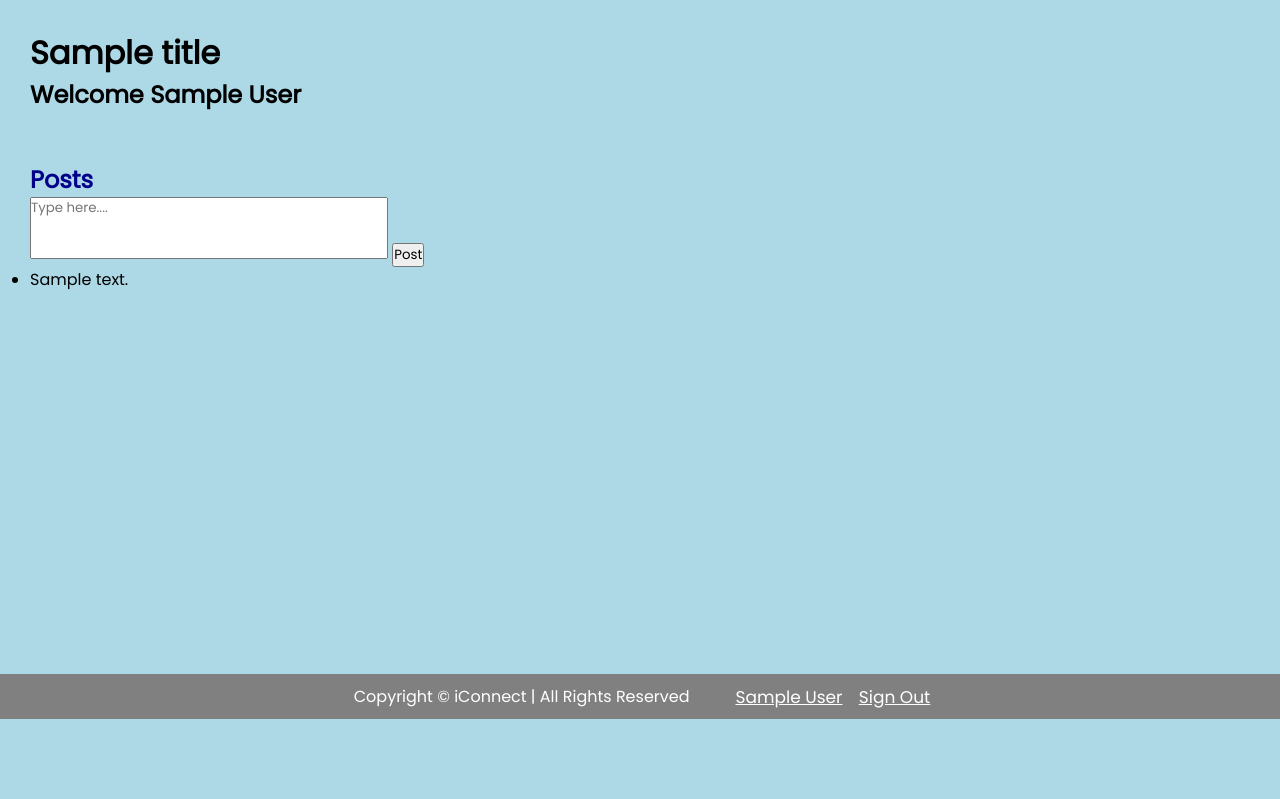
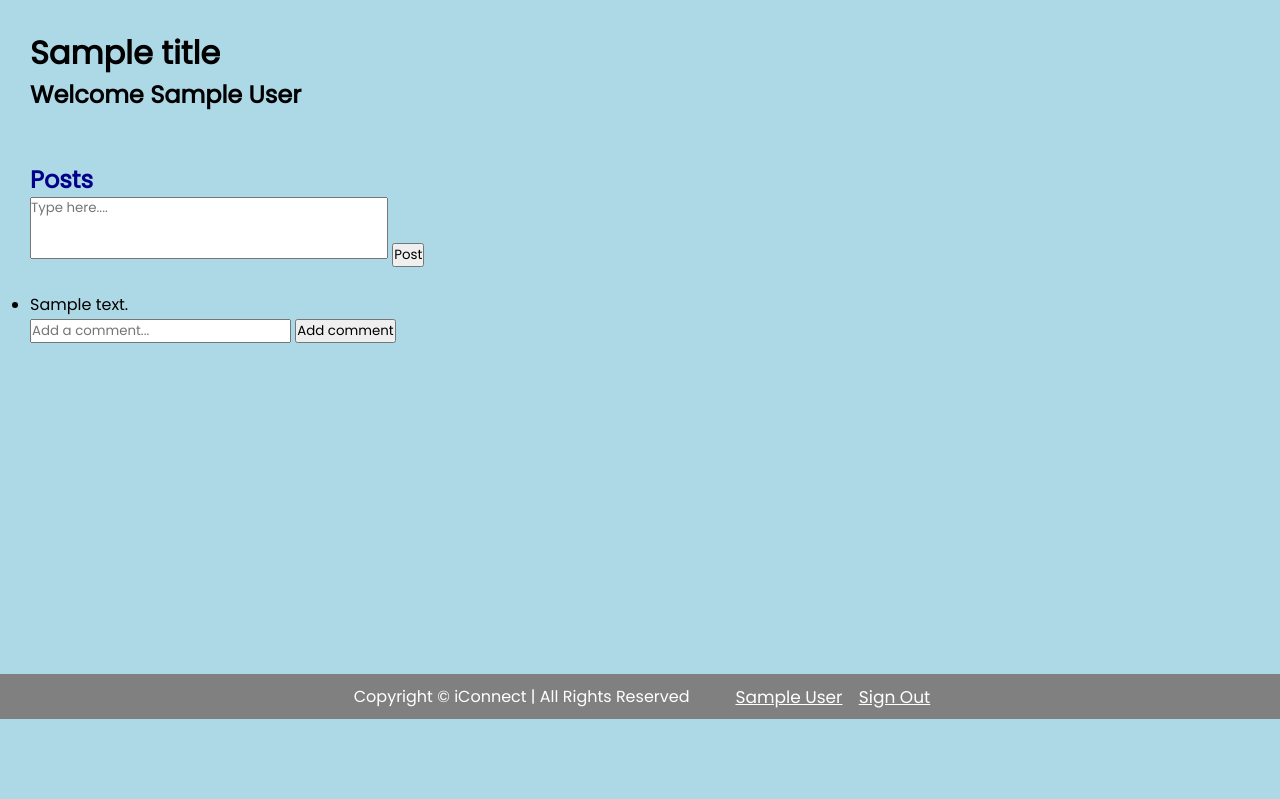
Before and after one commit to akshatk806/iConnect, a Node server app: template views/home.ejs in a window 1280 px wide. Shown: the part 81-880 px from the top of the page. After the commit the page ends 800 px from the top, so only its background shows below. Run offline with Node 20, Linux system fonts and the light colour scheme; a user stored in the database is signed in; tables that the repository leaves empty hold one stand-in row (values such as "Sample post"); the template is opened without the code that fills it: values that come from a table or form of the project are taken from there, most other values are stand-ins (such as "Sample title", 1, 10 or a date in 2020); style sheets or scripts are compiled from the project's sources; some libraries are stand-ins or nearby versions.

Commit message:
Adding comment to the database

```diff
--- a/assets/css/home.css
+++ b/assets/css/home.css
@@ -6,3 +6,5 @@
     resize: none; }
   #feed-posts input[type="submit"] {
     cursor: pointer; }
+  #feed-posts #posts-list-container li {
+    margin: 25px 0; }
--- a/assets/css/layout.css
+++ b/assets/css/layout.css
@@ -9,5 +9,5 @@ body {
   background-color: lightblue; }
   body main {
     display: block;
-    height: 100vh;
+    height: auto;
     padding: 30px; }
--- a/assets/scss/home.scss
+++ b/assets/scss/home.scss
@@ -9,4 +9,10 @@
     input[type="submit"]{
         cursor: pointer;
     }
+
+    #posts-list-container{
+        li{
+            margin:25px 0;
+        }
+    }
 }
--- a/assets/scss/layout.scss
+++ b/assets/scss/layout.scss
@@ -9,7 +9,7 @@ body{
     background-color: lightblue;
     main{
         display: block;
-        height: 100vh;
+        height: auto;
         padding: 30px;
     }
 }
--- a/models/comment.js
+++ b/models/comment.js
@@ -18,6 +18,6 @@ const commentSchema=new mongoose.Schema({
     timestamps:true
 });
 
-const Comment=mongoose.model(commentSchema);
+const Comment=mongoose.model('Comment',commentSchema);
 
 module.exports = Comment;
--- a/routes/index.js
+++ b/routes/index.js
@@ -12,6 +12,8 @@ router.use('/users',require('./users.js'));
 
 router.use('/posts',require('./posts.js'))
 
+router.use('/comments',require('./comments.js'))
+
 // for any further routes, access from here
 // router.use('/routerName',require('./routerFile'))
 
--- a/views/home.ejs
+++ b/views/home.ejs
@@ -27,6 +27,18 @@
                             <%= post.user.name  %>
                         </small>
                     </p>
+
+                    <div class="post-comments">
+                        <% if(locals.user) { %>
+
+                            <form action="/comments/create" method="POST">
+                                <input type="text" name="content" placeholder="Add a comment...">
+                                <input type="hidden" name="post" value="<%=post._id%>">
+                                <input type="submit" value="Add comment">
+                            </form>
+
+                        <% } %>
+                    </div>
                 </li>
 
             <% } %>
```
Also changed, not shown: controllers/comments_controller.js (added, +19 -0 lines), routes/comments.js (added, +9 -0 lines).
